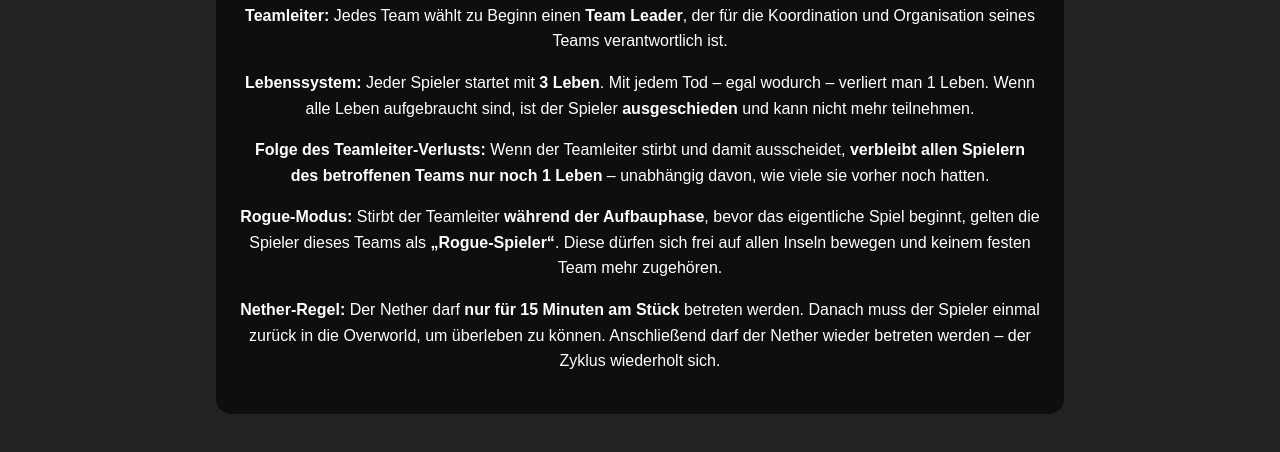
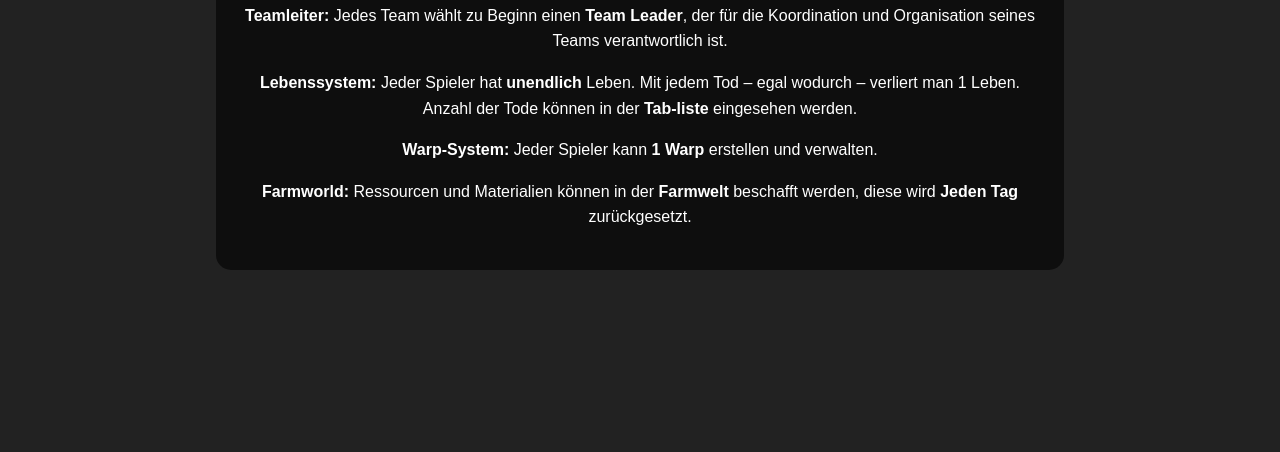
Before and after one commit to Benny14-14/Faction-SMP, a plain HTML site: page informationen/index.html in a window 1280 px wide. Shown: the part 404-856 px from the top of the page. After the commit the page ends 800 px from the top, so only its background shows below. Drawn offline with Linux system fonts and the light colour scheme.

Commit message:
Update index.html Informationen

```diff
--- a/informationen/index.html
+++ b/informationen/index.html
@@ -33,13 +33,12 @@
 <h2>Projektinformationen</h2>
 
   <p><strong>Teamleiter:</strong> Jedes Team wählt zu Beginn einen <strong>Team Leader</strong>, der für die Koordination und Organisation seines Teams verantwortlich ist.</p>
-  <p><strong>Lebenssystem:</strong> Jeder Spieler startet mit <strong>3 Leben</strong>. Mit jedem Tod – egal wodurch – verliert man 1 Leben. Wenn alle Leben aufgebraucht sind, ist der Spieler <strong>ausgeschieden</strong> und kann nicht mehr teilnehmen.</p>
+  <p><strong>Lebenssystem:</strong> Jeder Spieler hat <strong>unendlich</strong> Leben. Mit jedem Tod – egal wodurch – verliert man 1 Leben. Anzahl der Tode können in der <strong>Tab-liste</strong> eingesehen werden.</p>
 
-  <p><strong>Folge des Teamleiter-Verlusts:</strong> Wenn der Teamleiter stirbt und damit ausscheidet, <strong>verbleibt allen Spielern des betroffenen Teams nur noch 1 Leben</strong> – unabhängig davon, wie viele sie vorher noch hatten.</p>
+  <p><strong>Warp-System:</strong> Jeder Spieler kann <strong>1 Warp </strong>erstellen und verwalten.</p>
 
-  <p><strong>Rogue-Modus:</strong> Stirbt der Teamleiter <strong>während der Aufbauphase</strong>, bevor das eigentliche Spiel beginnt, gelten die Spieler dieses Teams als <strong>„Rogue-Spieler“</strong>. Diese dürfen sich frei auf allen Inseln bewegen und keinem festen Team mehr zugehören.</p>
+  <p><strong>Farmworld:</strong> Ressourcen und Materialien können in der <strong>Farmwelt </strong> beschafft werden, diese wird <strong> Jeden Tag </strong>zurückgesetzt.</p>
 
-  <p><strong>Nether-Regel:</strong> Der Nether darf <strong>nur für 15 Minuten am Stück</strong> betreten werden. Danach muss der Spieler einmal zurück in die Overworld, um überleben zu können. Anschließend darf der Nether wieder betreten werden – der Zyklus wiederholt sich.</p>
 </section></section>
   </main>
 
```
